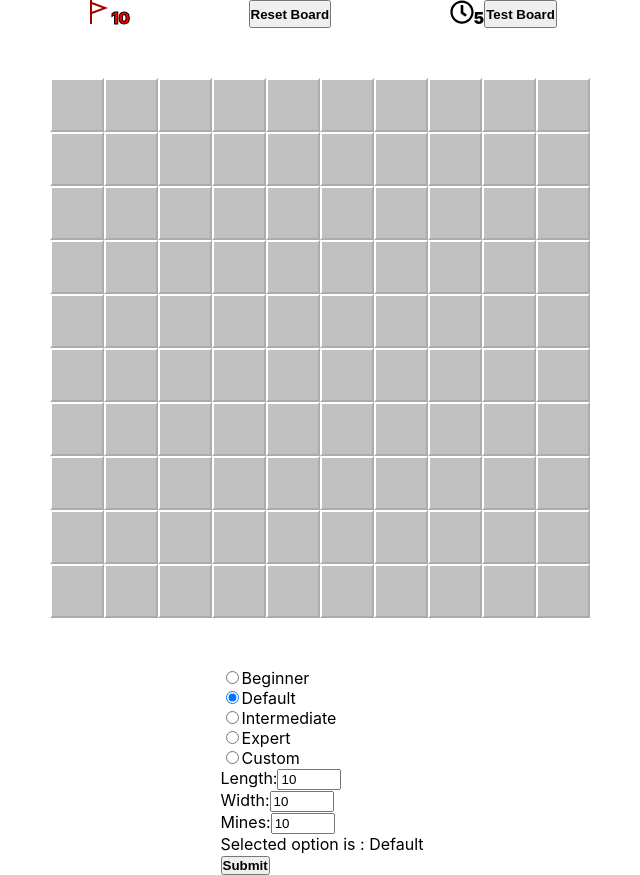
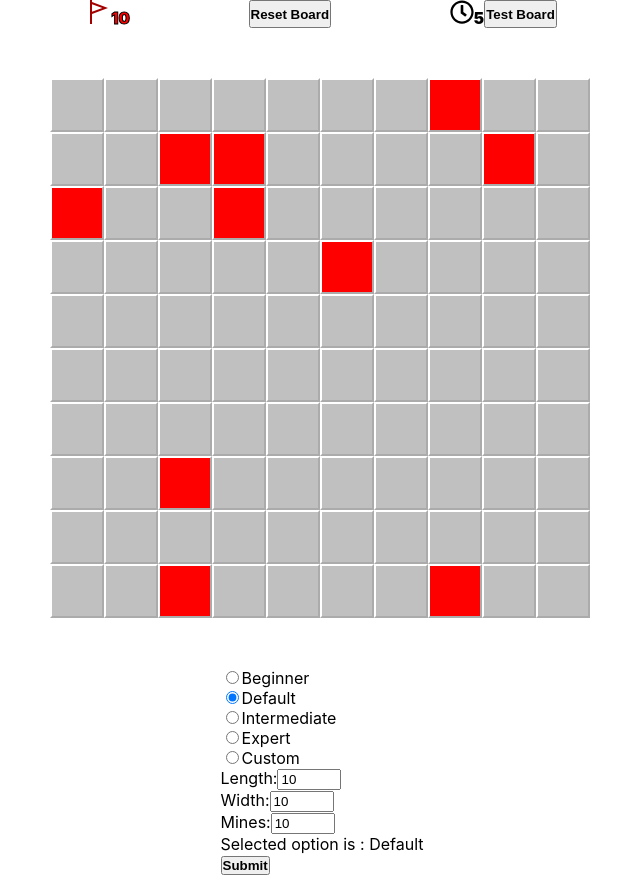
Before and after one commit to jsmithb117/minesweeper, a React (Create React App) app: page / in a window 1280 px wide. Shown: the whole page, without its empty margins (318-958 px from the left). Built offline with nearby package versions, Linux system fonts and the light colour scheme.

Commit message:
Adds 'loser' property to a covered mine that was left clicked so that it can be styled to match 'real' minesweeper's loss rendering

```diff
--- a/src/features/boardCreator.ts
+++ b/src/features/boardCreator.ts
@@ -3,6 +3,7 @@ export interface IPiece {
     isMine: boolean,
     uncovered: boolean,
     markedAsMine: boolean,
+    loser: boolean,
     row: number,
     col: number,
 };
@@ -14,6 +15,7 @@ export const backupPiece: IPiece = {
   isMine: false,
   uncovered: false,
   markedAsMine: false,
+  loser: false,
   row: 0,
   col: 0,
 };
--- a/src/features/clickReducer.ts
+++ b/src/features/clickReducer.ts
@@ -44,6 +44,7 @@ const clickReducer = (state: IClickState | null = null, action: IFormBoard | ICl
       }
       if (piece.isMine && !piece.markedAsMine) {
         draft.loss = true;
+        draft.board[piece.row][piece.col].loser = true;
         return draft;
       } else if (checkWin(draft.board)) {
         draft.win = true;
--- a/src/features/pieceClass.ts
+++ b/src/features/pieceClass.ts
@@ -2,16 +2,19 @@ import buttonColor from './buttonColor';
 import { IPiece } from './boardCreator';
 
 const pieceClass = (piece: IPiece, width: number, length: number) => {
-  const className: string = `piece width${width} length${length}`;
+  let className: string = `piece width${width} length${length}`;
 
-  if (!piece.uncovered && !piece.markedAsMine) {
-    return className.concat(' covered');
+  if (!piece.uncovered) {
+    className = className.concat(' covered');
   }
-  if (!piece.uncovered && piece.markedAsMine) {
-    return className.concat(' covered mine');
+  if (piece.markedAsMine || piece.isMine) {
+    className = className.concat(' mine');
+  }
+  if (piece.loser) {
+    className = className.concat(' loser');
   }
   if (piece.uncovered && !piece.markedAsMine) {
-    return className.concat(` uncovered ${buttonColor(piece)}`);
+    className = className.concat(` uncovered ${buttonColor(piece)}`);
   }
   return className;
 };
```
Also changed, not shown: 1 other file (tests, documents, lock files or other folders).
